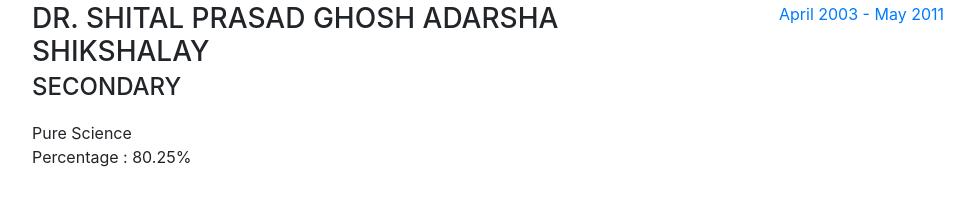
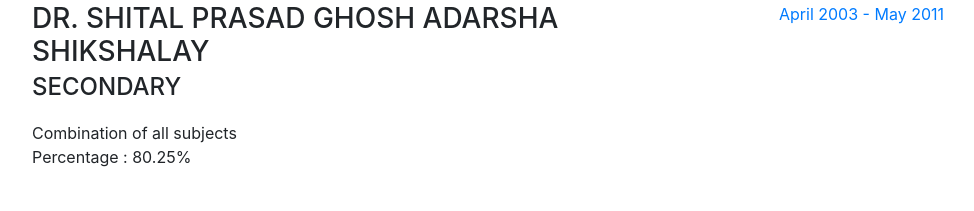
Before and after one commit to achyutghosh/achyutghosh.github.io, a website with bundled scripts: page index.html in a window 1280 px wide. Shown: the part 1560-1771 px from the top of the page, without its empty margins (288-1262 px from the left). Built offline with nearby package versions, Linux system fonts and the light colour scheme; a web font is replaced by a local one.

Commit message:
Correction of secondary education

```diff
--- a/index.html
+++ b/index.html
@@ -130,7 +130,7 @@
             <div class="resume-content mr-auto">
               <h3 class="mb-0">Dr. Shital Prasad Ghosh Adarsha Shikshalay</h3>
               <div class="subheading mb-3">Secondary</div>
-              <div>Pure Science</div>
+              <div>Combination of all subjects</div>
               <p>Percentage : 80.25%</p>
             </div>
             <div class="resume-date text-md-right">
```
